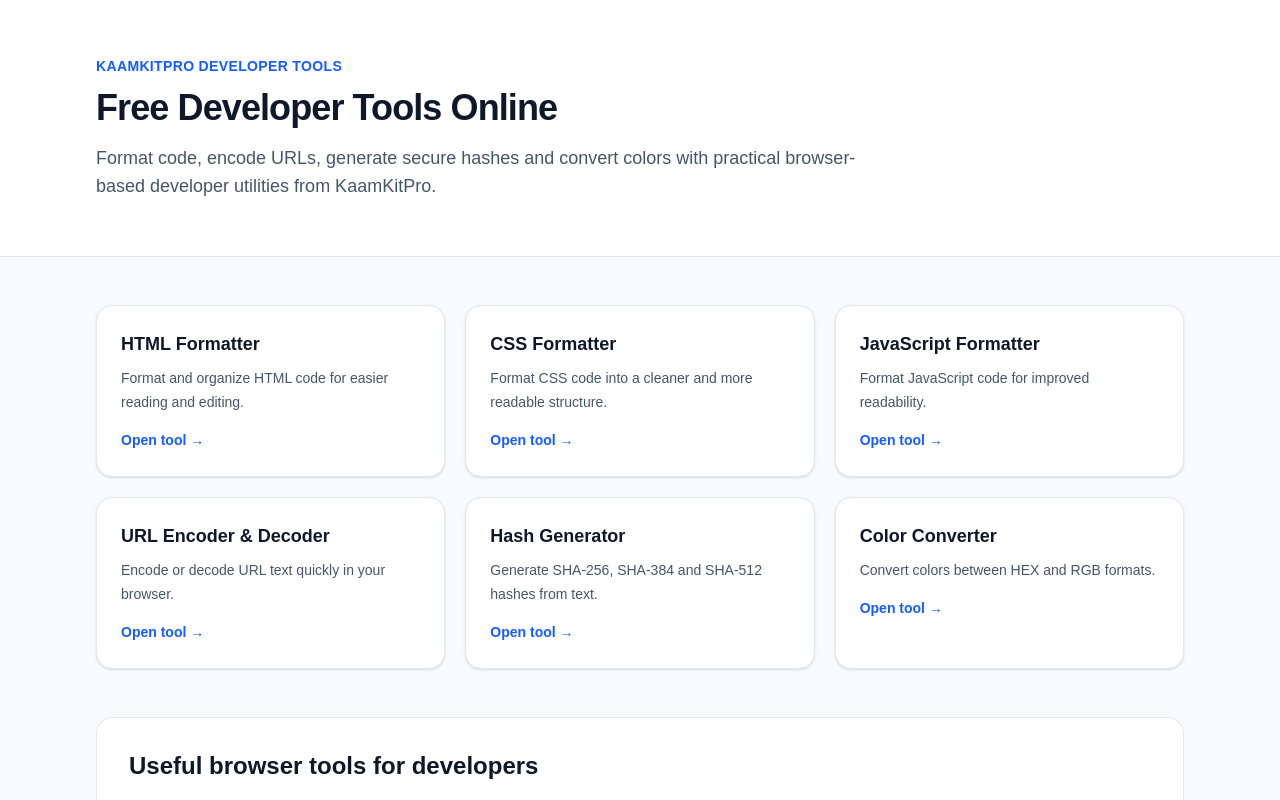
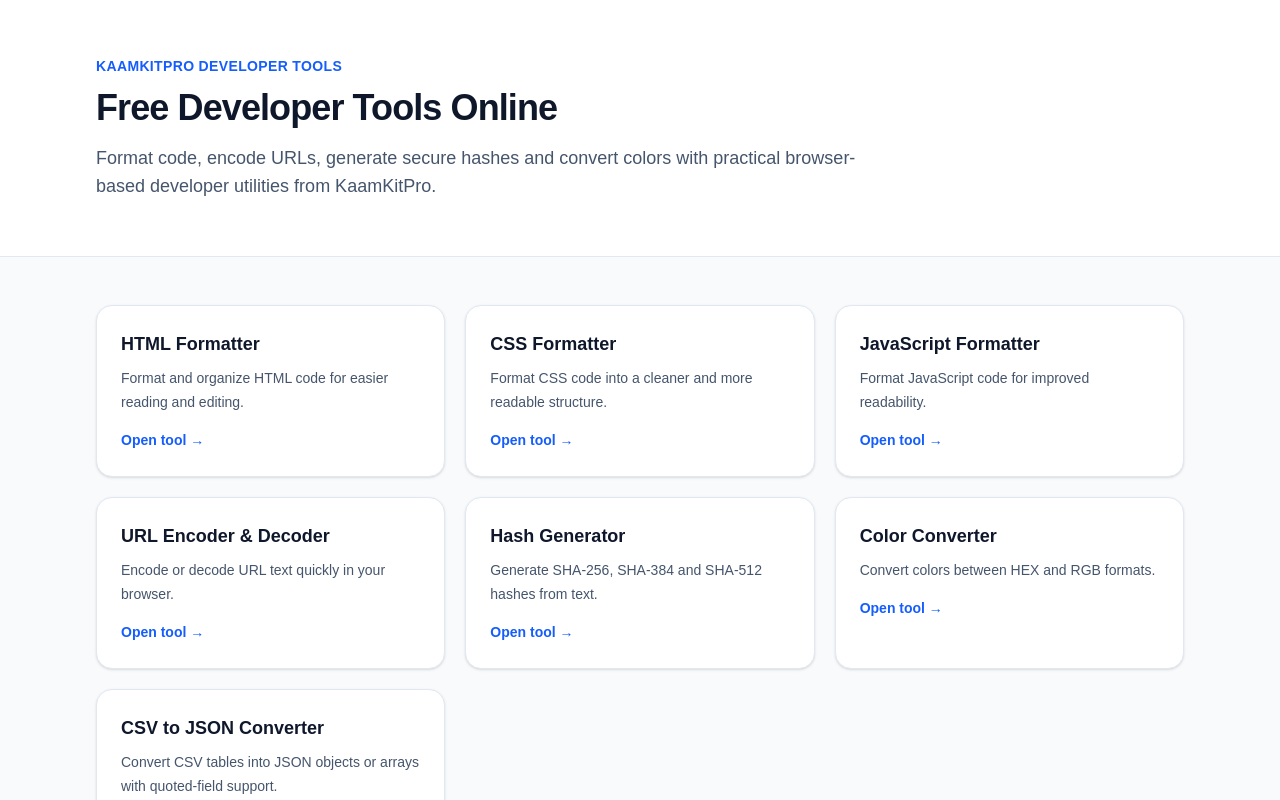
Before and after one commit to WellProSoftware/kaamkitpro, a Next.js app: page /tools/developer in a window 1280 px wide. Shown: the top 800 px of the page. Built offline with nearby package versions, Linux system fonts and the light colour scheme.

Commit message:
feat: link CSV converter from developer tools category

```diff
--- a/src/app/tools/developer/page.tsx
+++ b/src/app/tools/developer/page.tsx
@@ -30,6 +30,11 @@ const tools = [
     href: "/tools/color-converter",
     title: "Color Converter",
     description: "Convert colors between HEX and RGB formats.",
+  },
+  {
+    href: "/tools/csv-to-json",
+    title: "CSV to JSON Converter",
+    description: "Convert CSV tables into JSON objects or arrays with quoted-field support.",
   },
 ];
 
```
